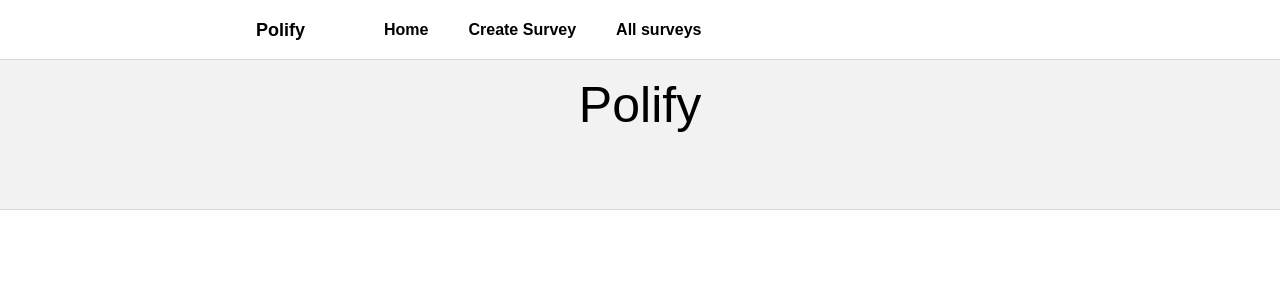
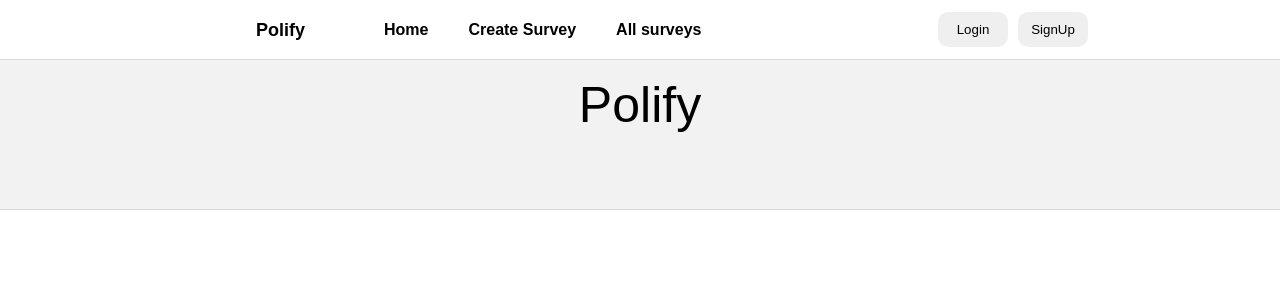
Before and after one commit to gunwoda/pollify-webserver, a React (Create React App) app: page / in a window 1280 px wide. Shown: the top 300 px of the page. Built offline with nearby package versions, Linux system fonts and the light colour scheme.

Commit message:
update navbar

```diff
--- a/src/Components/Navbar.jsx
+++ b/src/Components/Navbar.jsx
@@ -71,12 +71,12 @@ function Navbar() {
         <Menu><Link to="/createForm">Create Survey</Link></Menu>
         <Menu><Link to="/QuerySurvey">All surveys</Link></Menu>
       </Nav>
-      {!token || (token === "undefined") ( // 토큰이 없을 때만 BtnBox 보이도록 설정
+      {!token || token === "undefined" ? (
         <BtnBox>
           <Link to="/SignIn"><LoginBtn>Login</LoginBtn></Link>
           <Link to="/SignUp"><SignUpBtn>SignUp</SignUpBtn></Link>
         </BtnBox>
-      )}
+      ) : null}
     </Header>
   );
 }
```
